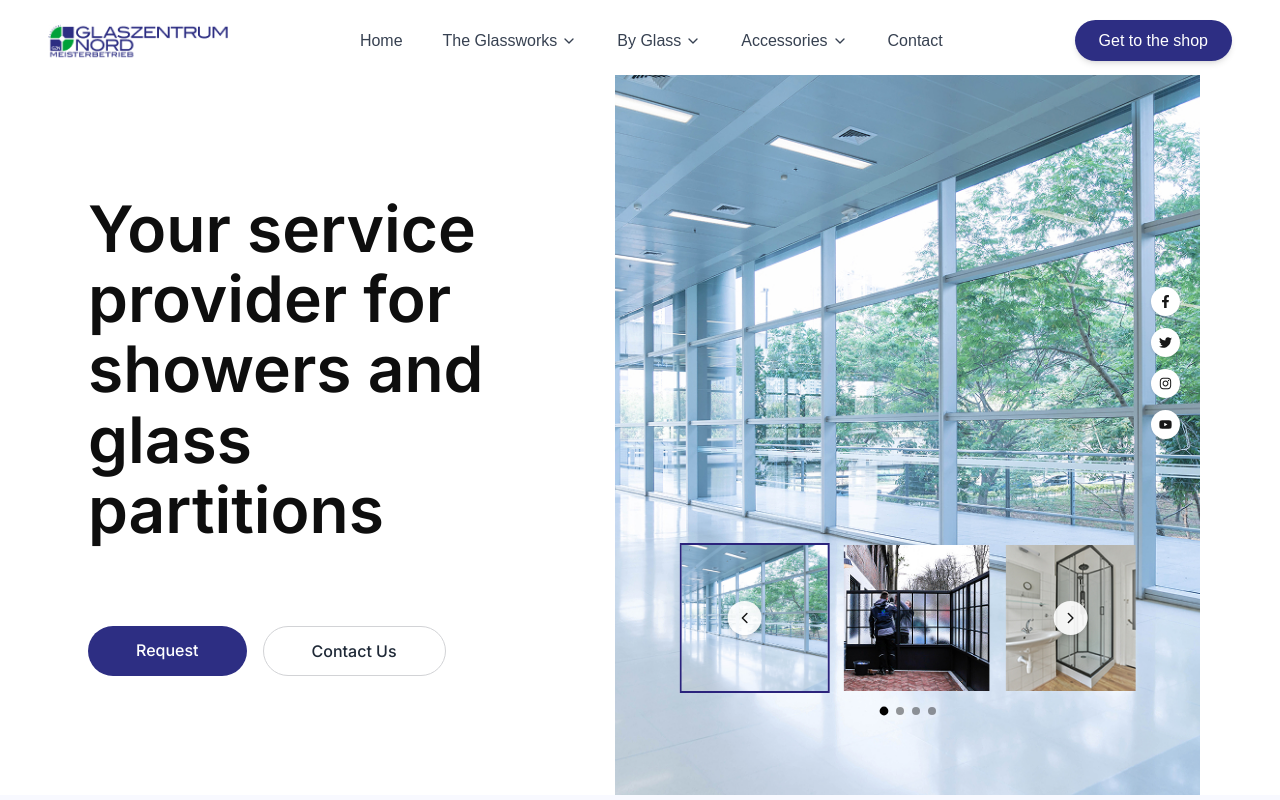
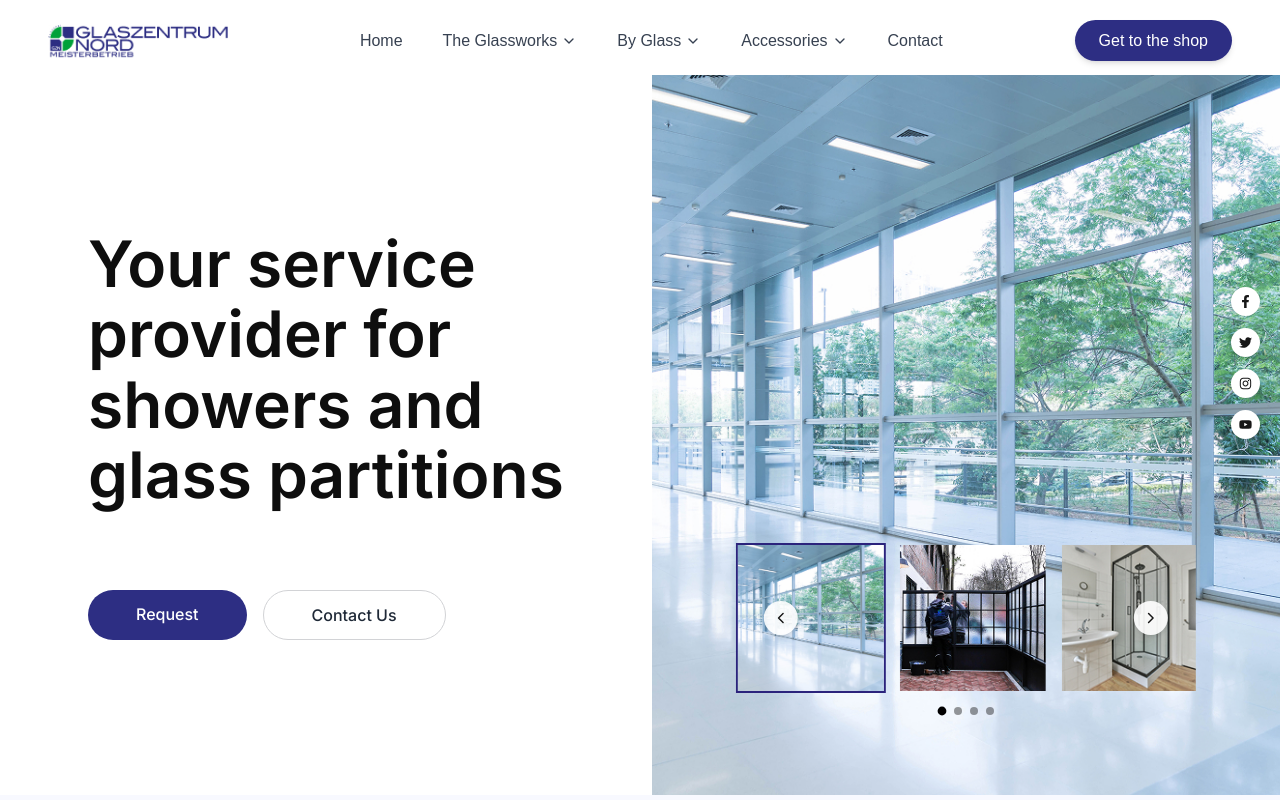
Before and after one commit to smashcodedev/glassZentrum-nextjs, a Next.js app: page / in a window 1280 px wide. Shown: the top 800 px of the page. Built offline with nearby package versions, Linux system fonts and the light colour scheme.

Commit message:
Figma conversation home page complete

```diff
--- a/app/components/Hero/Hero.tsx
+++ b/app/components/Hero/Hero.tsx
@@ -9,7 +9,7 @@ export default function Hero() {
     <section
       className="relative max-w-[1600px] mx-auto grid grid-cols-1 lg:grid-cols-[5fr_6fr]
                  items-center px-4 sm:px-8 md:px-12 lg:px-20 gap-10 lg:gap-12
-                 overflow-hidden min-h-[80vh] lg:min-h-[calc(100vh-80px)]"
+                 overflow-hidden min-h-[80vh] lg:min-h-[calc(100vh-80px)] lg:pr-0 lg:mr-0"
     >
       {/* Left Side */}
       <div className="flex justify-center lg:justify-start items-center lg:-translate-y-0">
@@ -17,7 +17,7 @@ export default function Hero() {
       </div>
 
       {/* Right Side */}
-      <div className="relative w-full h-[400px] sm:h-[420px] md:h-[600px] lg:h-[720px] overflow-hidden">
+      <div className="relative w-full h-[400px] sm:h-[420px] md:h-[600px] lg:h-[720px] overflow-hidden ">
         <HeroCarousel />
         <SocialIcons />
       </div>
```
